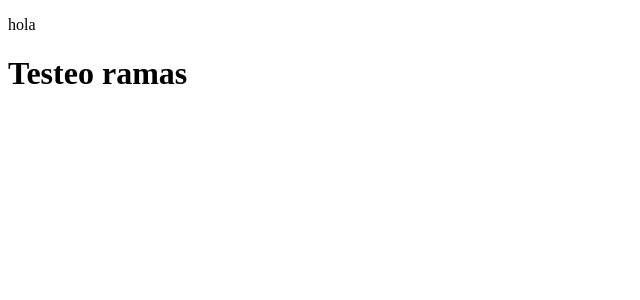
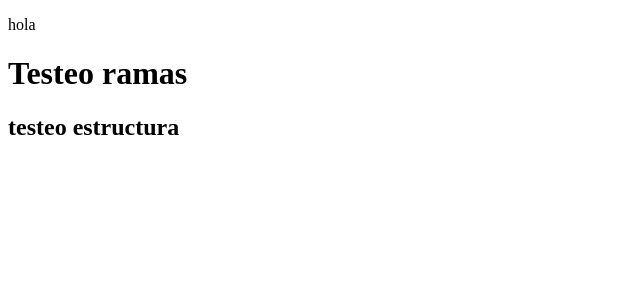
Before and after one commit to Thr4sh3r01/team-angular, an Angular app: page / in a window 1280 px wide. Shown: the top 300 px of the page, without its empty margins (0-640 px from the left). Built offline with nearby package versions, Linux system fonts and the light colour scheme.

Commit message:
Segunda prueba git

```diff
--- a/src/app/app.component.html
+++ b/src/app/app.component.html
@@ -1,2 +1,3 @@
 <p>hola</p>
 <h1>Testeo ramas</h1>
+<h2>testeo estructura</h2>
```
